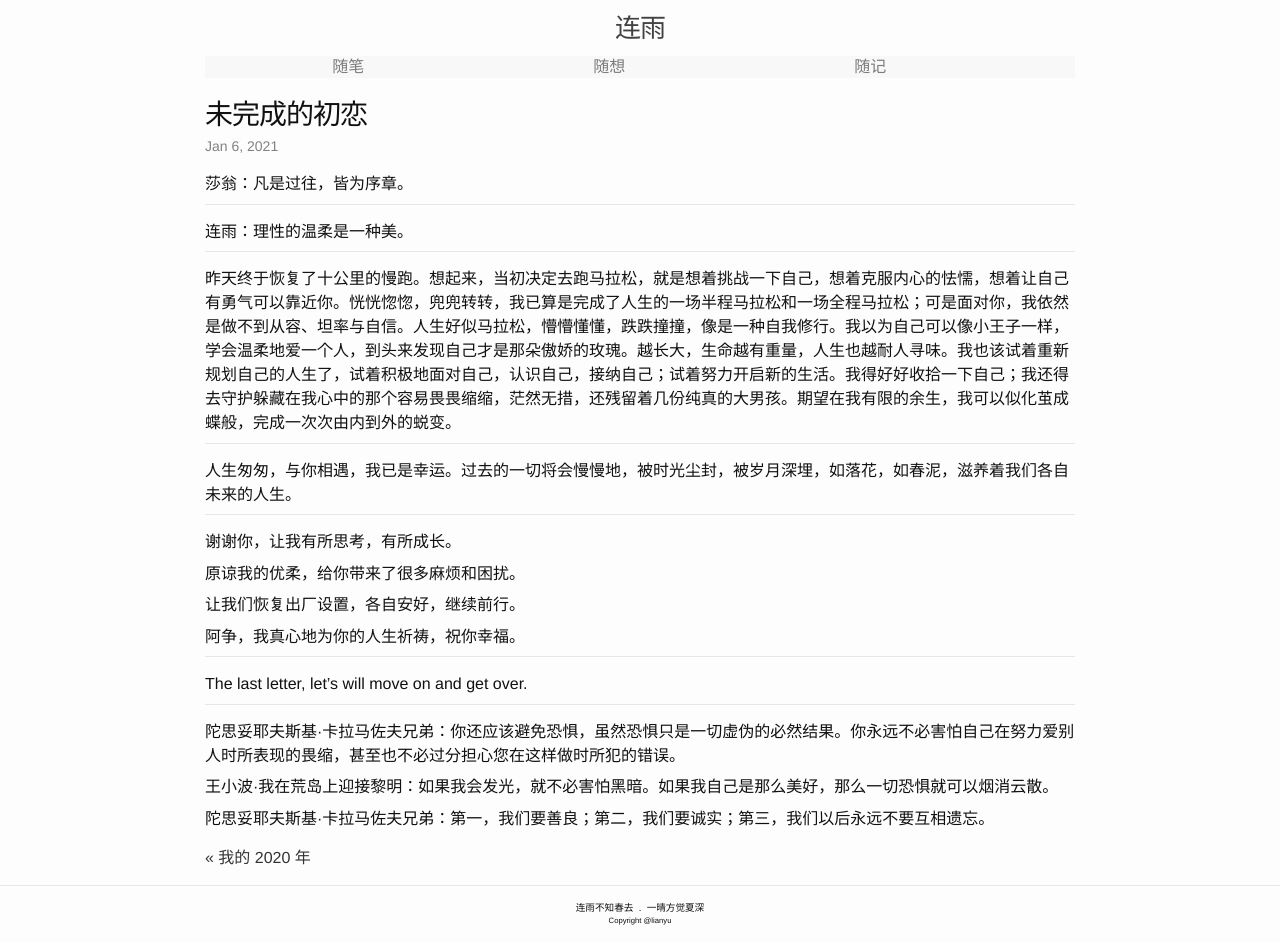
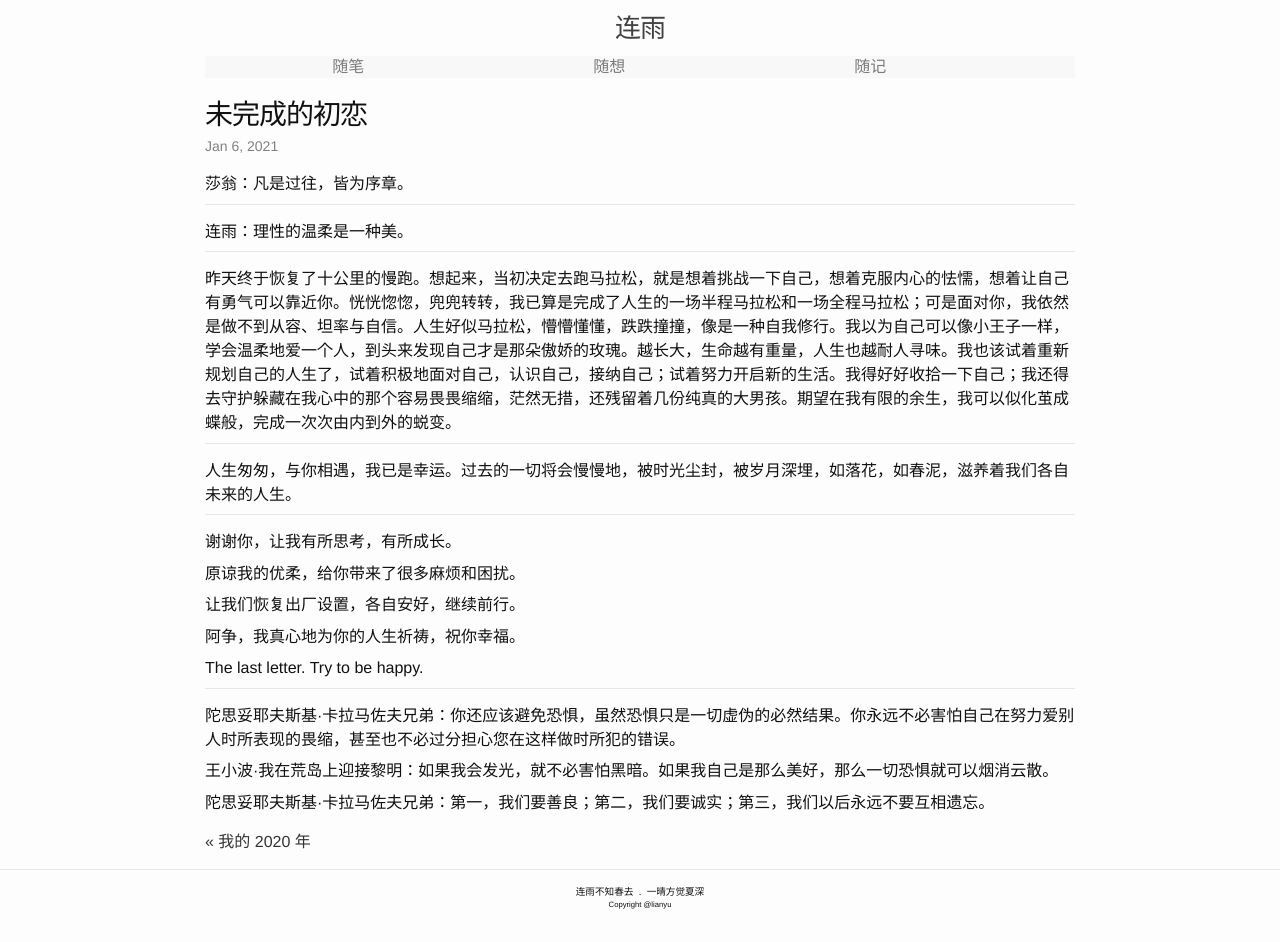
Before and after one commit to lianyu1115/lianyu, a Jekyll site: the page built from _journals/2021-01-06-未完成的初恋.md, in a window 1280 px wide. Built offline with Jekyll 4.4.1, drawn with Linux system fonts in a browser that asks for light colours.

Commit message:
Update 2021-01-06-未完成的初恋.md

```diff
--- a/_journals/2021-01-06-未完成的初恋.md
+++ b/_journals/2021-01-06-未完成的初恋.md
@@ -30,9 +30,7 @@ tags: ''
 
 阿争，我真心地为你的人生祈祷，祝你幸福。
 
-- - -
-
-The last letter, let's will move on and get over.
+The last letter. Try to be happy.
 
 - - -
 
```
